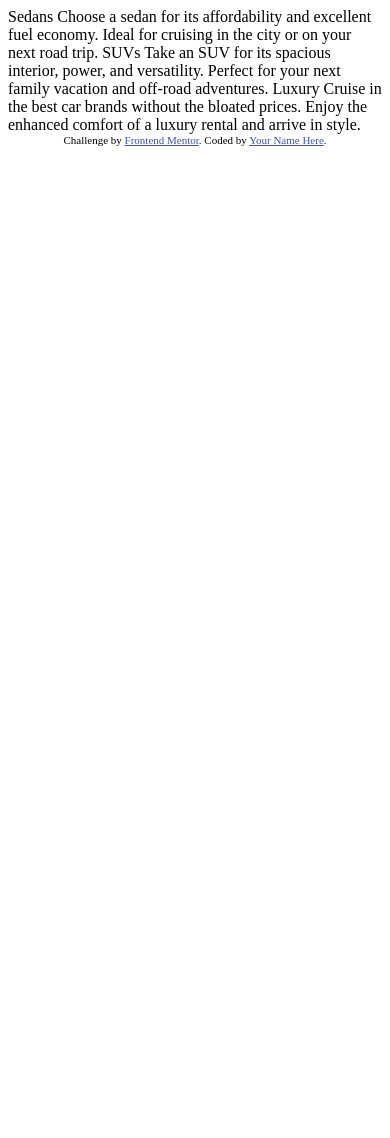
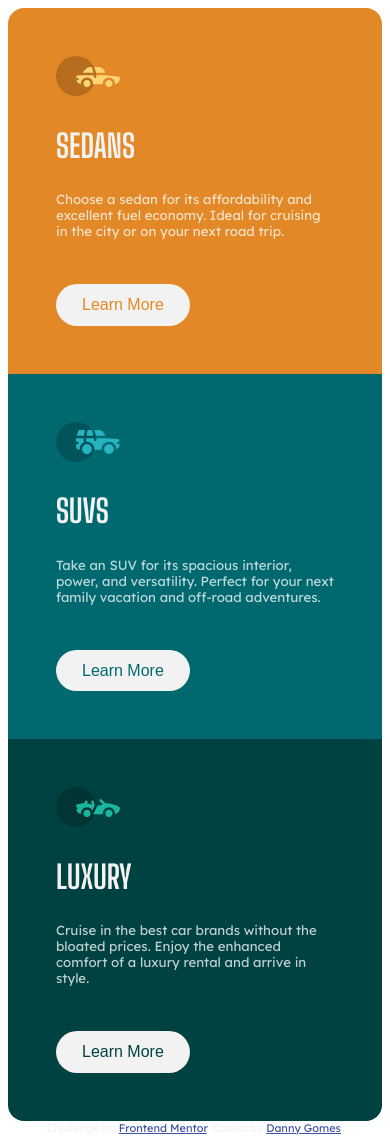
Before and after one commit to dannygomes/3-column-preview-card-component-challenge, a plain HTML site: page index.html in a window 390 px wide. Before the commit the page ends 844 px from the top, so only its background shows below. Drawn offline with Linux system fonts and the light colour scheme.

Commit message:
Finished styling and positioning all elements, made page responsive, finished project

```diff
--- a/index.html
+++ b/index.html
@@ -8,29 +8,69 @@
 
   <title>Frontend Mentor | 3-column preview card component</title>
 
-  <!-- Feel free to remove these styles or customise in your own stylesheet 👍 -->
-  <style>
-    .attribution { font-size: 11px; text-align: center; }
-    .attribution a { color: hsl(228, 45%, 44%); }
-  </style>
+  <link rel="stylesheet" href="style.css">
+  <link rel="preconnect" href="https://fonts.googleapis.com">
+  <link rel="preconnect" href="https://fonts.gstatic.com" crossorigin>
+  <link href="https://fonts.googleapis.com/css2?family=Big+Shoulders+Display:wght@700&family=Lexend+Deca&display=swap" rel="stylesheet">
+
 </head>
 <body>
 
-  Sedans
-  Choose a sedan for its affordability and excellent fuel economy. Ideal for cruising in the city
-  or on your next road trip.
+  <main>
+    <!--SEDAN CARD-->
+    <div id="sedan" class="card">
+      <div class="icon-container">
+        <img src="./images/icon-sedans.svg" alt="">
+      </div>
+      <div class="text-container">
+        <h2 class="card-heading">SEDANS</h2>
+        <p class="card-description">Choose a sedan for its affordability and excellent fuel economy. Ideal for cruising in the city
+          or on your next road trip.</p>
+      </div>
 
-  SUVs
-  Take an SUV for its spacious interior, power, and versatility. Perfect for your next family vacation
-  and off-road adventures.
+      <div class="button-container">
+        <button class="button" type="button">Learn More</button>
+      </div>
+    </div>
 
-  Luxury
-  Cruise in the best car brands without the bloated prices. Enjoy the enhanced comfort of a luxury
-  rental and arrive in style.
+    <!--SUVS CARD-->
+    <div id="suv" class="card">
+      <div class="icon-container">
+        <img src="./images/icon-suvs.svg" alt="">
+      </div>
+      <div class="text-container">
+        <h2 class="card-heading">SUVS</h2>
+        <p class="card-description">Take an SUV for its spacious interior, power, and versatility. Perfect for your next family vacation and off-road adventures.
+        </p>
+      </div>
 
-  <div class="attribution">
+      <div class="button-container">
+        <button class="button" type="button">Learn More</button>
+      </div>
+    </div>
+
+    <!--LUXURY CARD-->
+
+    <div id="luxury" class="card">
+      <div class="icon-container">
+        <img src="./images/icon-luxury.svg" alt="">
+      </div>
+      <div class="text-container">
+        <h2 class="card-heading">LUXURY</h2>
+        <p class="card-description">Cruise in the best car brands without the bloated prices. Enjoy the enhanced comfort of a luxury
+          rental and arrive in style.
+        </p>
+      </div>
+
+      <div class="button-container">
+        <button class="button" type="button">Learn More</button>
+      </div>
+    </div>
+  </main>
+
+  <footer class="attribution">
     Challenge by <a href="https://www.frontendmentor.io?ref=challenge" target="_blank">Frontend Mentor</a>.
-    Coded by <a href="#">Your Name Here</a>.
-  </div>
+    Coded by <a href="#">Danny Gomes</a>.
+  </footer>
 </body>
 </html>
--- /dev/null
+++ b/style.css
@@ -0,0 +1,155 @@
+body {
+    /*font-family: 'Big Shoulders Display', cursive;*/
+    font-family: 'Lexend Deca', sans-serif;
+    font-size: 0.93rem;
+    display: flex;
+    flex-direction: column;
+    justify-content: center;
+    align-items: center;
+    min-height: 100vh;
+    color: hsl(0, 0%, 95%);
+}
+
+main {
+    width: 55vw;
+    display: flex;
+    border-radius: 1rem;
+    overflow: hidden;
+}
+
+#sedan {
+    background-color: hsl(31, 77%, 52%);
+}
+
+#sedan button {
+    color: hsl(31, 77%, 52%);
+}
+
+#suv {
+    background-color: hsl(184, 100%, 22%);
+}
+
+#suv button {
+    color: hsl(184, 100%, 22%);
+}
+
+#luxury {
+    background-color: hsl(179, 100%, 13%);
+}
+
+#luxury button {
+    color: hsl(179, 100%, 13%);
+}
+
+.card {
+    width: 33.3%;
+    padding: 3.3rem;
+}
+
+.text-container {
+    width: 100%;
+}
+
+.card-heading {
+    font-family: 'Big Shoulders Display', cursive;
+    font-size: 2.5rem;
+}
+
+.card-description {
+    color: hsla(0, 0%, 100%, 0.75);
+}
+
+.button {
+    padding: .8rem 1.7rem;
+    border-radius: 2rem;
+    font-size: 1rem;
+    background-color: hsl(0, 0%, 95%);
+    border: 2px solid transparent;
+
+    margin-top: 4rem;
+}
+
+.button:hover {
+    background-color: transparent;
+    border: 2px solid hsl(0, 0%, 95%);
+    color: hsl(0, 0%, 95%)!important;
+}
+
+/********/
+@media (max-width:1300px) {
+    .card {
+        padding: 2.3rem;
+    }
+
+    .card-heading {
+        font-size: 2rem;
+    }
+
+    .card-description {
+        font-size: 0.83rem;
+    }
+
+    .button {
+        font-size: .9rem;
+        padding: .6rem 1.5rem;
+    }
+}
+
+@media (max-width:1100px) {
+    .card {
+        padding: 2rem;
+    }
+
+    .card-heading {
+        font-size: 1.7rem;
+    }
+
+    .card-description {
+        font-size: 0.73rem;
+    }
+
+    .button {
+        font-size: .8rem;
+        padding: .5rem 1.4rem;
+    }
+}
+
+@media (max-width:1100px) {
+    main {
+        width: 40vw;
+        flex-direction: column;
+    }
+
+    .card {
+        width: 100%;
+        box-sizing: border-box;
+    }
+
+    .card-heading {
+        font-size: 2rem;
+    }
+
+    .card-description {
+        font-size: 0.83rem;
+    }
+
+    .button {
+        font-size: 1rem;
+        padding: .6rem 1.5rem;
+        margin-top: 2rem;
+    }
+}
+
+@media (max-width:600px) {
+    main {
+        width: initial;
+    }
+
+    .card {
+        padding: 3rem;
+    }
+}
+
+/********/
+.attribution { font-size: 11px; text-align: center; }
+.attribution a { color: hsl(228, 45%, 44%); }
```
